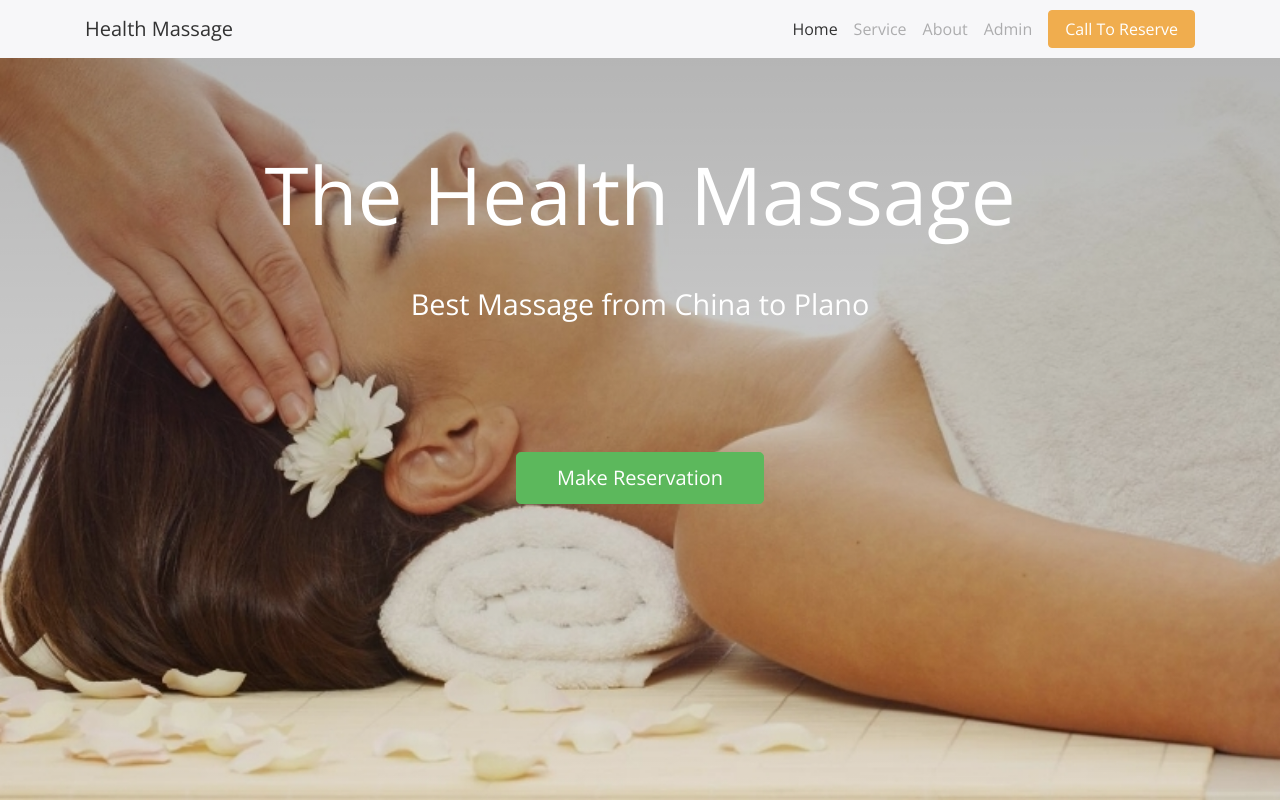
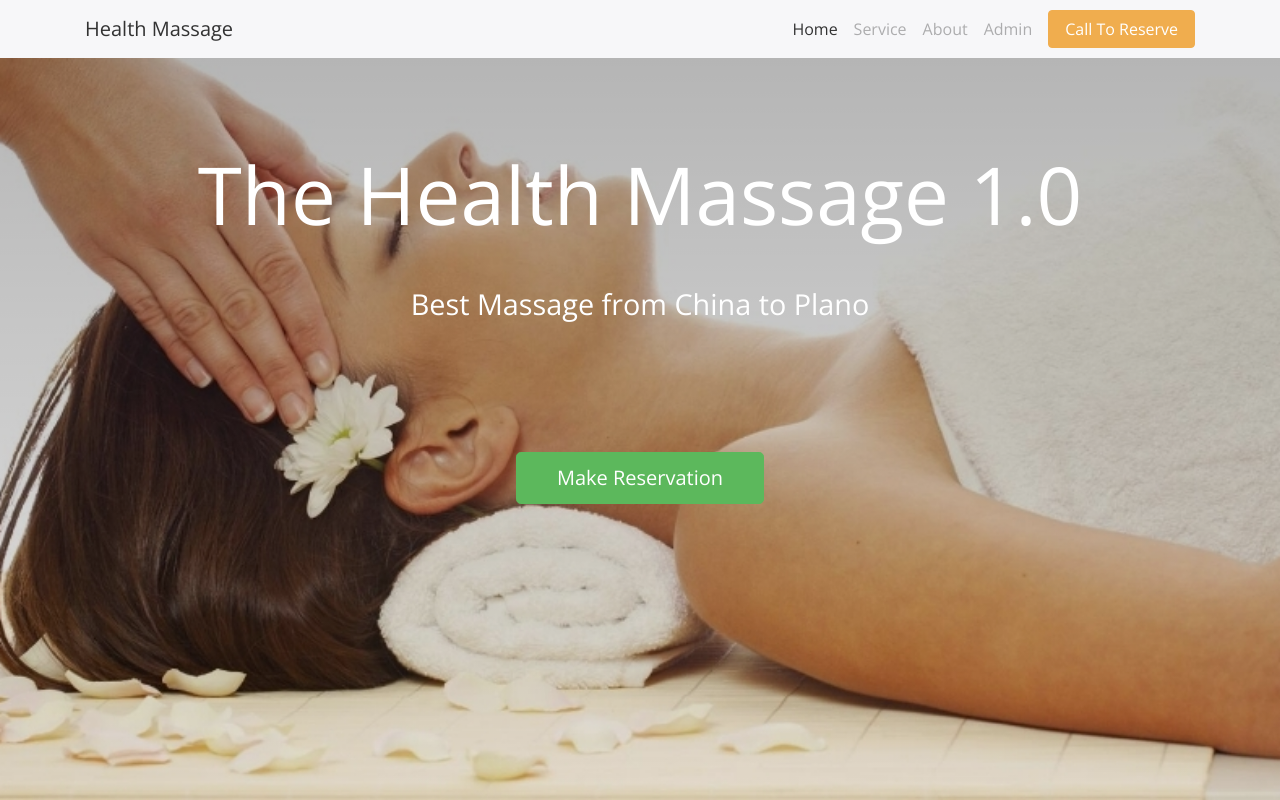
Before and after one commit to tobygod/MassageReservation, a plain HTML site: page index.html in a window 1280 px wide. Shown: the top 800 px of the page. Drawn offline with nearby package versions, Linux system fonts and the light colour scheme; a script that the page names is missing.

Commit message:
index.html line 82 test commit
test

```diff
--- a/index.html
+++ b/index.html
@@ -79,7 +79,7 @@
             </nav>
 
              <div class="hero-text">
-                <h1>The Health Massage</h1>
+                <h1>The Health Massage 1.0</h1>
                 <h3>Best Massage from China to Plano</h3>
              </div>
             <br>
```
